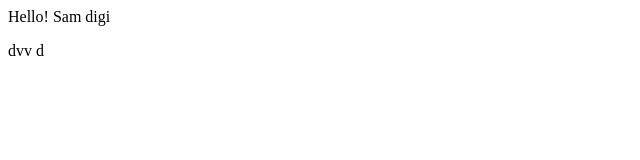
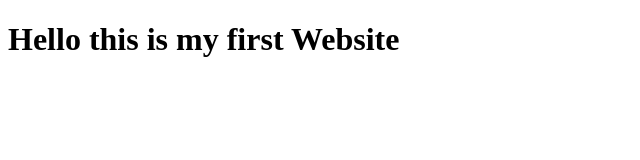
Before and after one commit to VladRopiak/genius-project, a plain HTML site: page index.html in a window 1280 px wide. Shown: the whole page, without its empty margins (0-640 px from the left). Drawn offline with Linux system fonts and the light colour scheme.

Commit message:
Add title to index.html

```diff
--- a/index.html
+++ b/index.html
@@ -6,8 +6,6 @@
     <title>Document</title>
   </head>
   <body>
-    Hello! Sam digi
-    <img src="" alt="" />
+    <h1>Hello this is my first Website</h1>
   </body>
-  <p>dvv d</p>
 </html>
```
